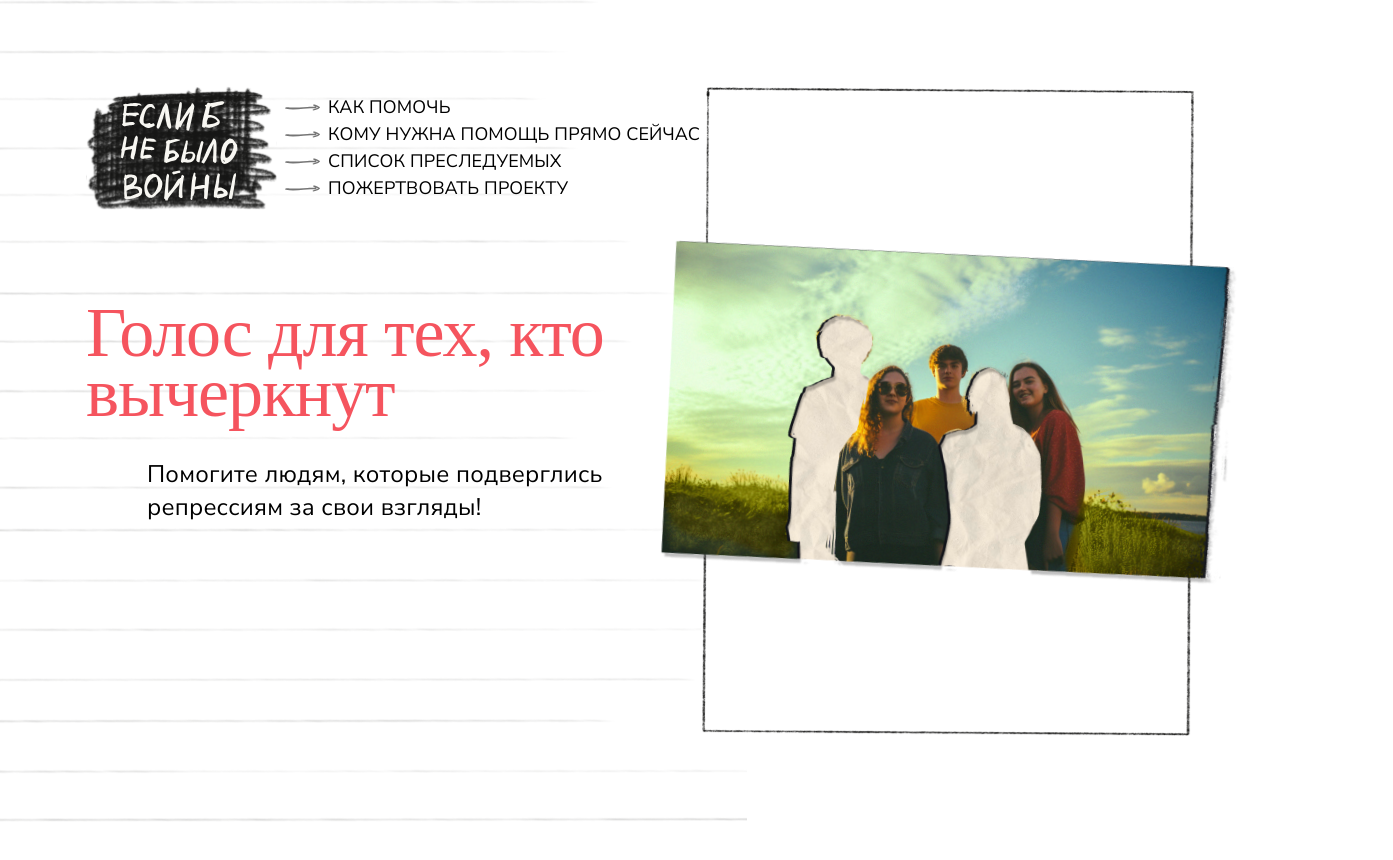
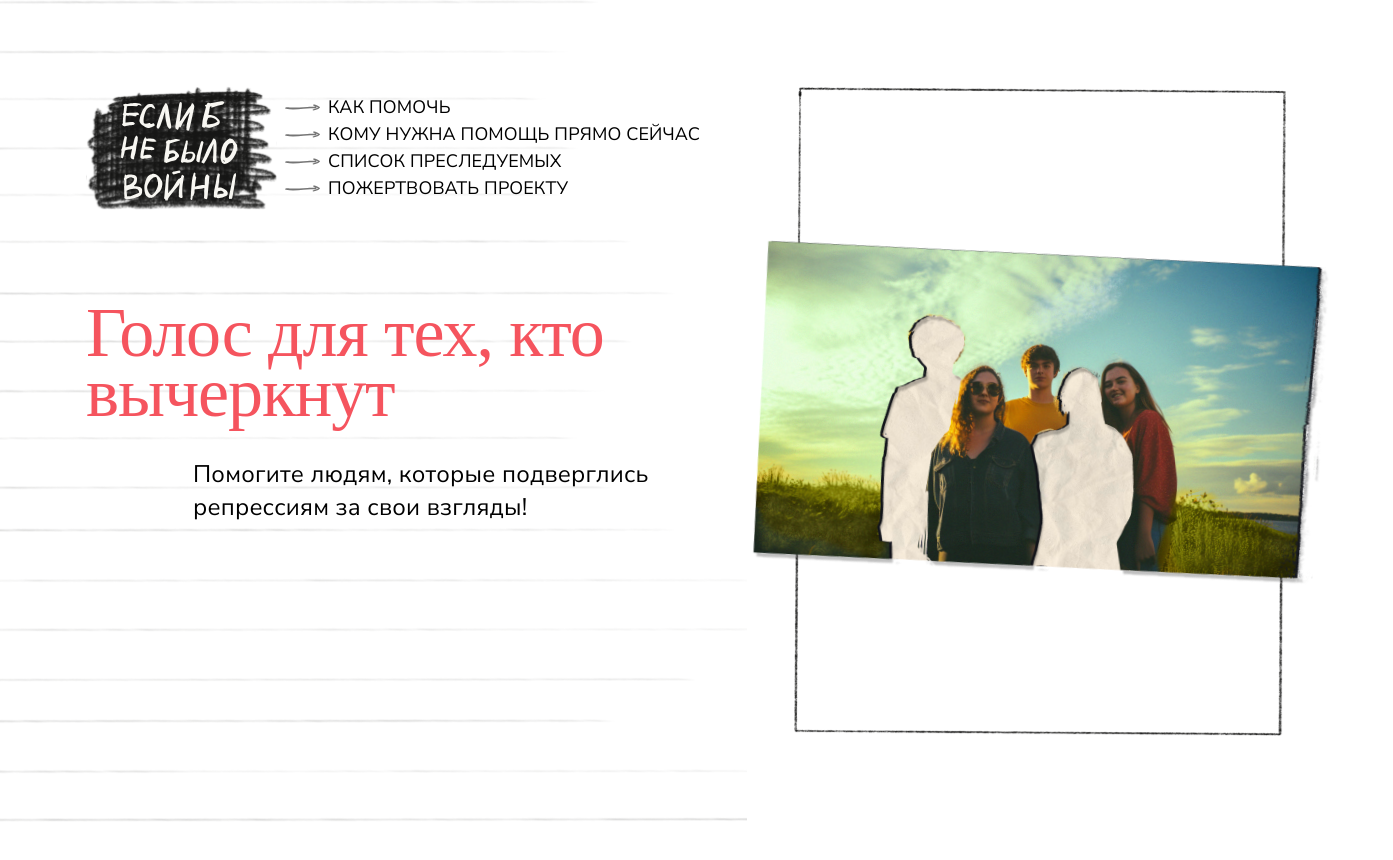
Before and after one commit to ivanmatcuka/enbv-frontend, a Next.js app: page / in a window 1280 px wide. Shown: the top 860 px of the page, 1393 px wide, since content can reach past the window. After the commit the page ends 822 px from the top, so only its background shows below. Built offline with nearby package versions, Linux system fonts and the light colour scheme; grey boxes are pictures that could not be loaded; a web font is replaced by a local one.

Commit message:
refactor: minor refactoring

```diff
--- a/app/page.module.css
+++ b/app/page.module.css
@@ -1,10 +1,4 @@
-.container {
-  display: flex;
-  justify-content: center;
-
-  width: 100%;
-  height: 822px;
-
+.header {
   background: url('background.png') left no-repeat white;
   background-size: contain;
 }
--- a/app/page.tsx
+++ b/app/page.tsx
@@ -23,10 +23,9 @@ const MENU_ITEMS = [
 
 export default function Home() {
   return (
-    <div className={styles.container}>
-      <Grid container margin="86px" height={822} maxWidth={1200}>
-        <Grid item>
-          <Grid container height={650} direction="row">
+    <Grid container>
+      <Grid item className={styles.header} width="100%">
+        <Grid container height={650} maxWidth={1200} margin="86px">
           <Grid item flex={1}>
             {/* Left */}
             <Grid container>
@@ -76,6 +75,5 @@ export default function Home() {
         </Grid>
       </Grid>
     </Grid>
-    </div>
   );
 }
```
Lines whose indentation alone changed are shown as unchanged.
